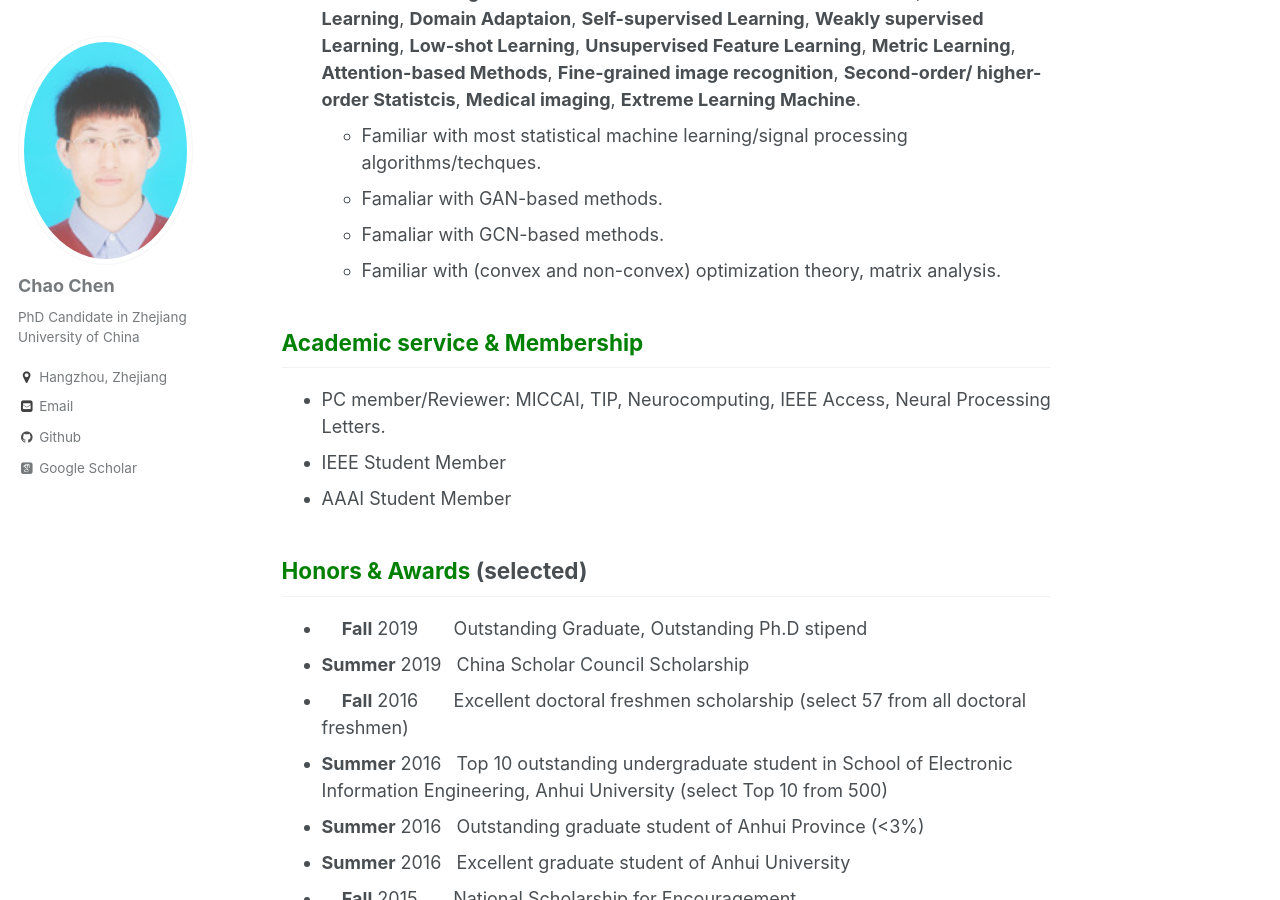
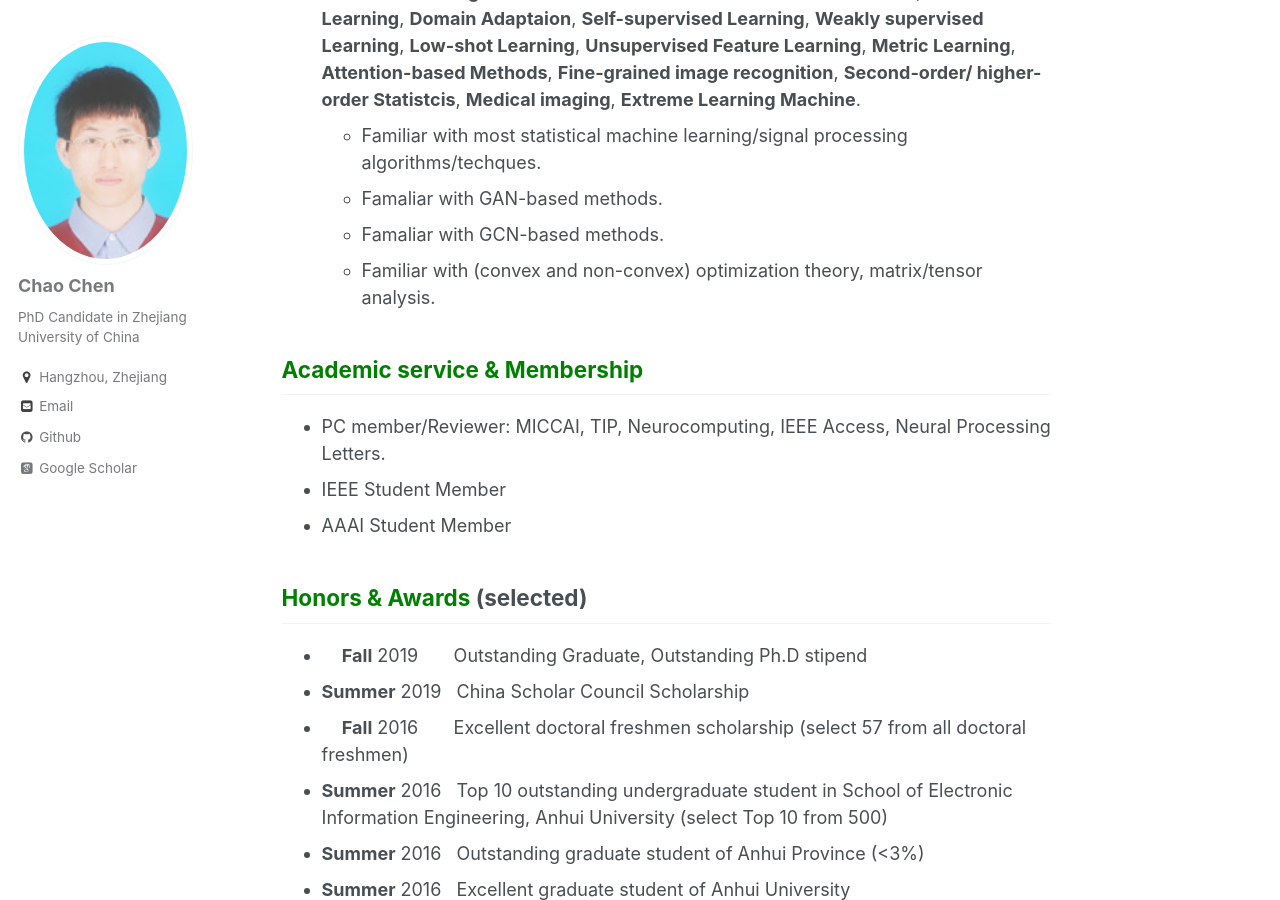
Before and after one commit to chenchao666/chenchao666.github.io, a Jekyll site: the page built from _pages/about.md, in a window 1280 px wide and 900 px high, scrolled down 2244 px. Built offline with Jekyll 4.4.1, drawn with Linux system fonts in a browser that asks for light colours; some web fonts are replaced.

Commit message:
Update about.md

```diff
--- a/_pages/about.md
+++ b/_pages/about.md
@@ -50,7 +50,7 @@ the common subspace,” **Neural Computing and Applications**. [paper](https://l
   - Familiar with most statistical machine learning/signal processing algorithms/techques.
   - Famaliar with GAN-based methods.
   - Famaliar with GCN-based methods.
-  - Familiar with (convex and non-convex) optimization theory, matrix analysis.
+  - Familiar with (convex and non-convex) optimization theory, matrix/tensor analysis.
 
 ## <span style="color: green"> Academic service & Membership </span>
 * PC member/Reviewer: MICCAI, TIP, Neurocomputing, IEEE Access, Neural Processing Letters.
```
